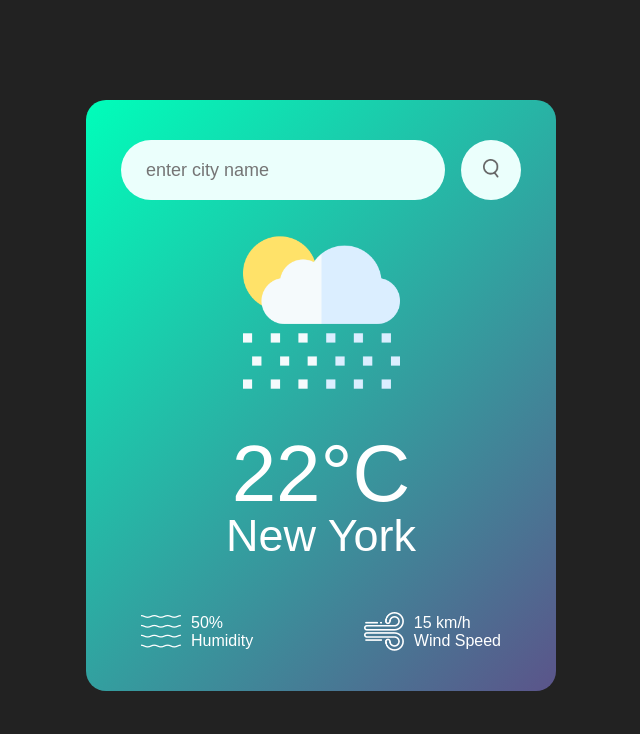
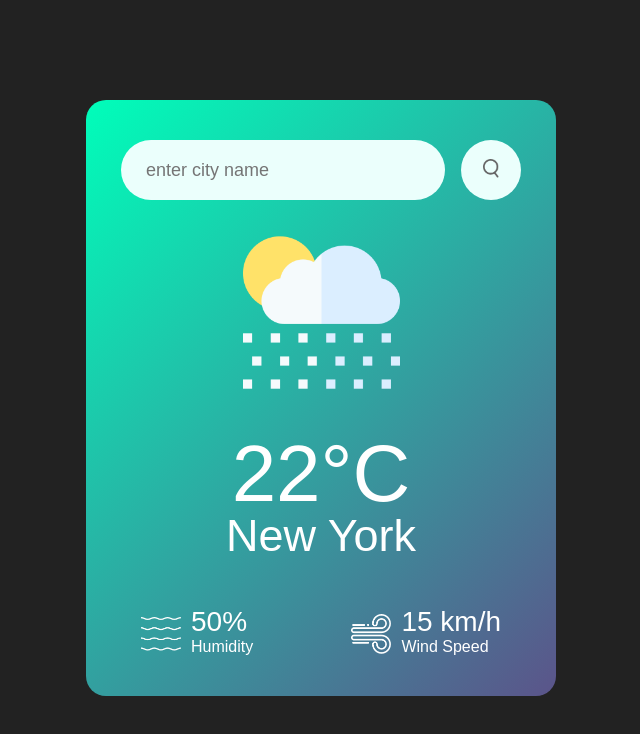
Before and after one commit to kkavinkk/Weather-App, a plain HTML site: page index.html in a window 1280 px wide. Shown: the whole page, without its empty margins (319-959 px from the left). Drawn offline with Linux system fonts and the light colour scheme; no server answers.

```diff
--- a/style.css
+++ b/style.css
@@ -82,3 +82,7 @@
     width: 40px;
     margin-right: 10px;
 }
+.humidity, .wind{
+    font-size: 28px;
+    margin-top: -6px;
+}
```
Also changed, not shown: index.html (+3 -2 lines).
